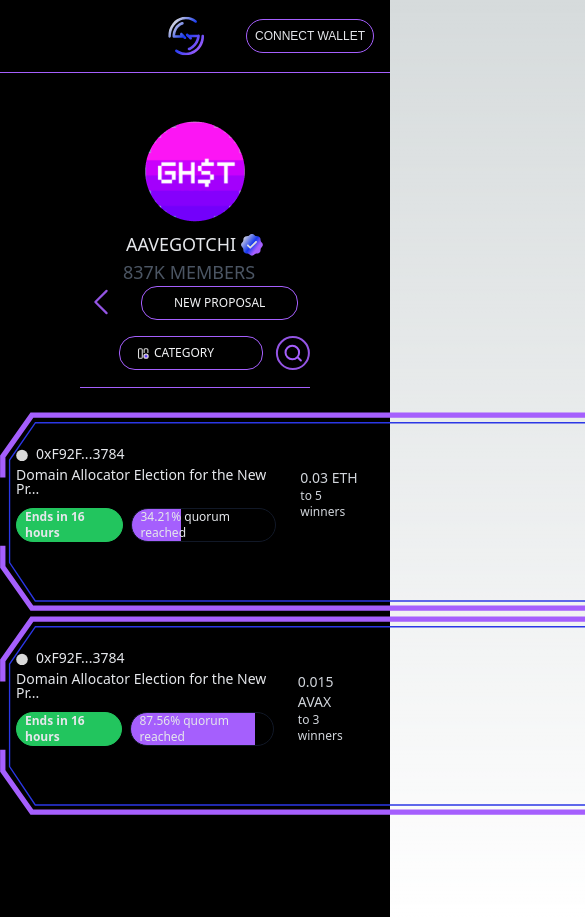
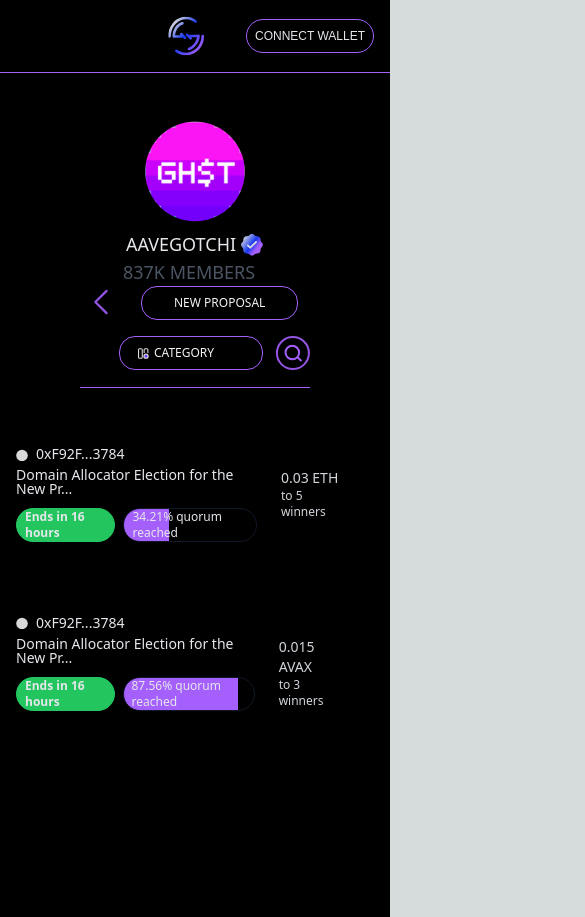
Before and after one commit to aerius-labs/zk-snap-frontend, a Next.js app: page /community/1 in a window 390 px wide. Shown: the top 917 px of the page, 585 px wide, since content can reach past the window. Built offline with nearby package versions, Linux system fonts and the light colour scheme.

Commit message:
fix: hide proposal box on mobile

```diff
--- a/components/Proposal.tsx
+++ b/components/Proposal.tsx
@@ -42,7 +42,7 @@
                     </div>
                 </div>
                 {proposal.winningAmount ?
-                    <div className='ml-auto text-gray-300 px-6'>
+                    <div className='ml-auto text-gray-300 px-6 mr-6'>
                         <p className='text-sm md:text-xl'>{proposal.winningAmount}</p>
                         <p className='text-xs md:text-sm'>to {proposal.winnerCount} winners</p>
                     </div> :
--- a/pages/community/[id].tsx
+++ b/pages/community/[id].tsx
@@ -68,14 +68,14 @@
             {
                 list.map((listItem) => (
                     <>
-                        <div key={listItem.accountAddress} className="relative w-full md:w-[1040px] h-[140px] md:h-[199px] mb-16">
-                            <svg className="absolute top-0 left-0 z-10" width="1040" height="199" viewBox="0 0 1040 199" fill="none" xmlns="http://www.w3.org/2000/svg">
+                        <div key={listItem.accountAddress} className="relative w-full h-[20vh] md:w-[1040px] md:h-[199px] md:mb-16">
+                            <svg className="absolute top-0 left-0 z-10 w-full h-full hidden md:block" viewBox="0 0 1100 200" fill="none" xmlns="http://www.w3.org/2000/svg">
                                 <path d="M2.78516 65.5738V44.3895L31.8782 3.15088H1008.64L1036.61 44.3895V65.5738M2.78531 133.778V154.962L31.8784 196.201H1008.64L1036.61 154.962V133.778" stroke="#A55FFD" strokeWidth="5.31252"/>
                                 <g filter="url(#filter0_b_62_467)">
                                 <path d="M35.2678 10.7774L9.56445 48.0617V150.569L35.2678 188.983H1003.93L1029.64 150.569V48.0617L1003.93 10.7774H35.2678Z" stroke="#2B37E6" strokeWidth="1.32813"/>
                                 </g>
                                 <defs>
-                                <filter id="filter0_b_62_467" x="-0.272943" y="0.940009" width="1039.75" height="197.88" filterUnits="userSpaceOnUse" colorInterpolationFilters="sRGB">
+                                <filter className='w-full h-full' id="filter0_b_62_467" x="-0.272943" y="0.940009" filterUnits="userSpaceOnUse" colorInterpolationFilters="sRGB">
                                 <feFlood floodOpacity="0" result="BackgroundImageFix"/>
                                 <feGaussianBlur in="BackgroundImageFix" stdDeviation="4.58667"/>
                                 <feComposite in2="SourceAlpha" operator="in" result="effect1_backgroundBlur_62_467"/>
@@ -83,7 +83,6 @@
                                 </filter>
                                 </defs>
                             </svg>
-
                             <div className="relative z-20 flex flex-col justify-center">
                                 <div className='flex gap-2 items-center mb-1 text-sm md:text-lg text-gray-200 mx-4 md:mx-20 mt-8 md:mt-8'>
                                     <svg xmlns="http://www.w3.org/2000/svg" width="12" height="13" viewBox="0 0 18 16" fill="none">
```
